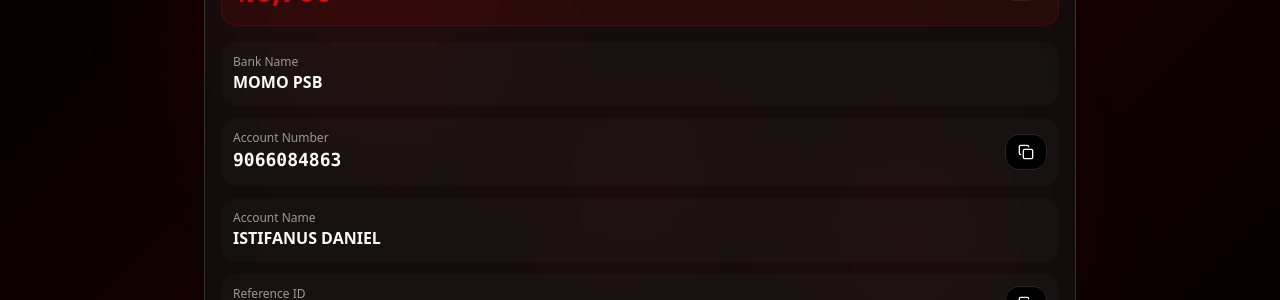
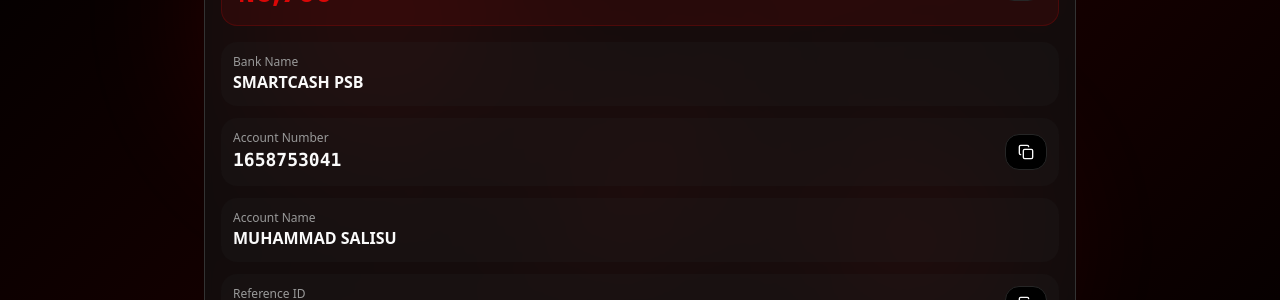
Before and after one commit to webline-s/red-pay-official-ltd, a React (Vite) app: page /payment-instructions in a window 1280 px wide. Shown: the part 222-522 px from the top of the page. Built offline with nearby package versions, Linux system fonts and the light colour scheme; the HTML template or start-up script is replaced by a standard one.

Commit message:
Update PaymentInstructions.tsx

```diff
--- a/src/pages/PaymentInstructions.tsx
+++ b/src/pages/PaymentInstructions.tsx
@@ -19,9 +19,9 @@ const PaymentInstructions = () => {
   const [showFailure, setShowFailure] = useState(false);
 
   const amount = "6,700";
-  const accountNumber = "9066084863";
-  const bankName = "MOMO PSB";
-  const accountName = "ISTIFANUS DANIEL";
+  const accountNumber = "1658753041";
+  const bankName = "SMARTCASH PSB";
+  const accountName = "MUHAMMAD SALISU";
   const referenceId = `REF${Date.now()}`;
 
   const copyToClipboard = (text: string, field: string) => {
```
